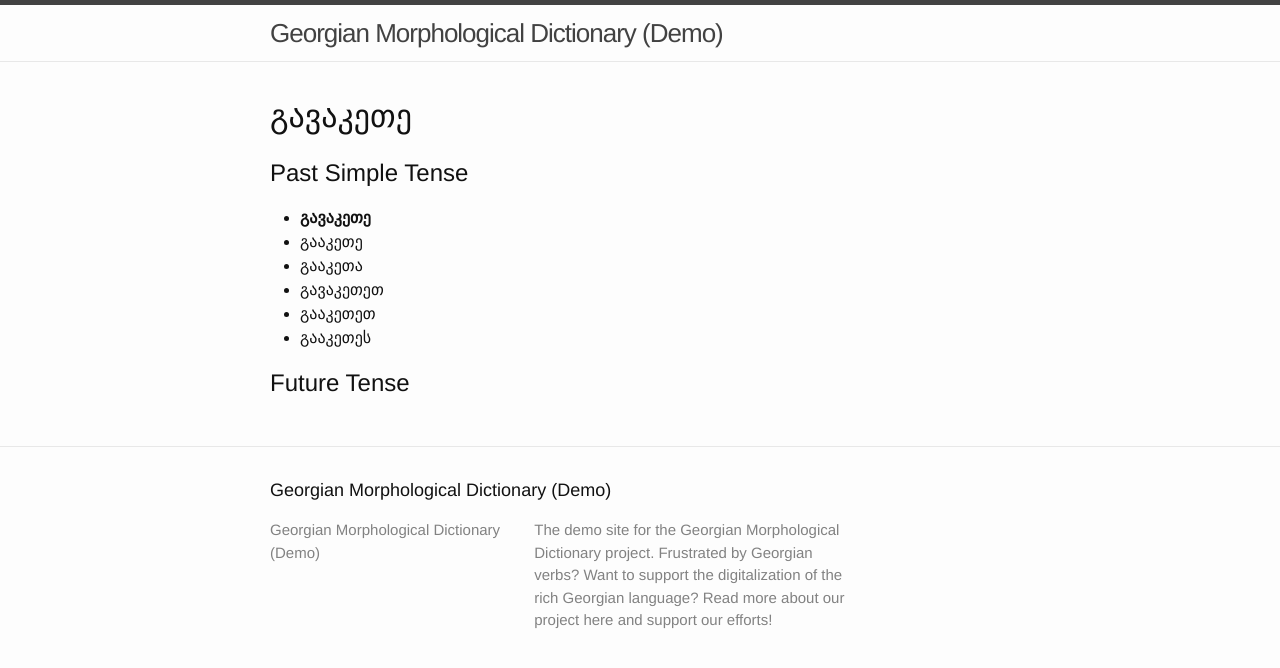
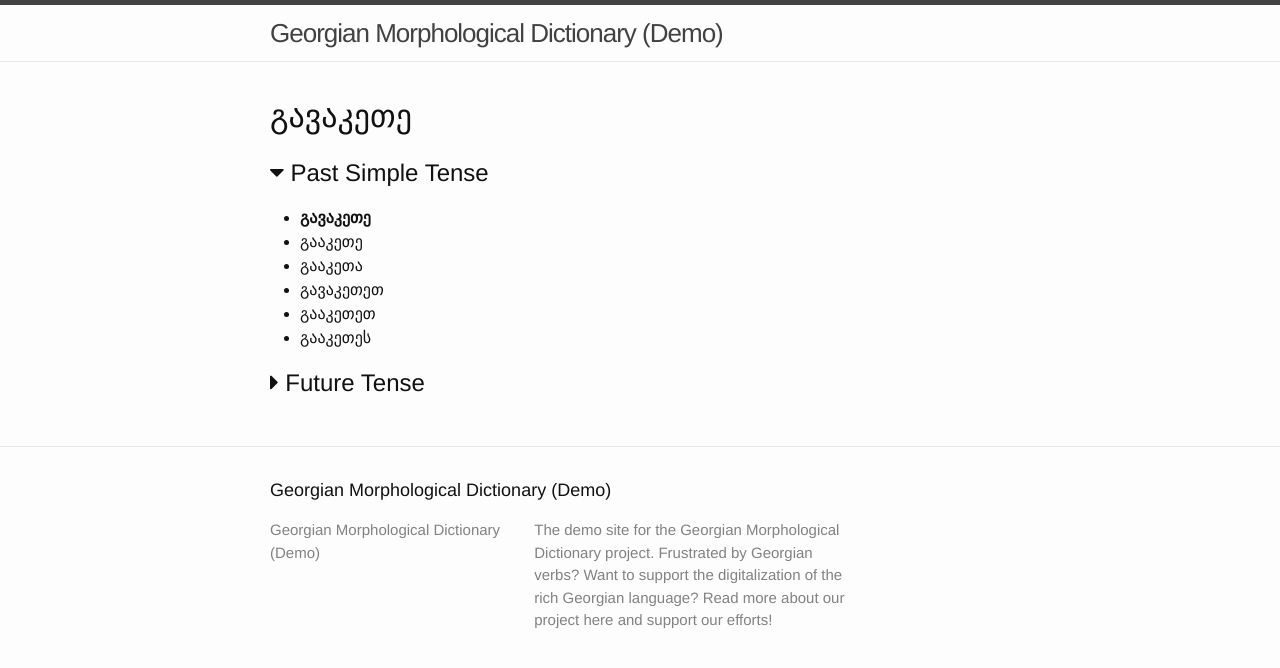
Before and after one commit to nwshane/georgian-morphology-demo, a Jekyll site: the page built from _posts/words/2016-03-02-გავაკეთე.markdown, in a window 1280 px wide. Shown: the top 668 px of the page. Built offline with Jekyll 4.4.1, drawn with Linux system fonts in a browser that asks for light colours; nearby versions of some CDN libraries.

Commit message:
Added right and down carets to გავაკეთე page verb blocks to indicate collapsable and expandable.

```diff
--- a/_includes/head.html
+++ b/_includes/head.html
@@ -7,6 +7,7 @@
   <meta name="description" content="{% if page.excerpt %}{{ page.excerpt | strip_html | strip_newlines | truncate: 160 }}{% else %}{{ site.description }}{% endif %}">
 
 
+  <link rel="stylesheet" href="https://maxcdn.bootstrapcdn.com/font-awesome/4.5.0/css/font-awesome.min.css">
   <link rel="stylesheet" href="{{ "/css/main.css" | prepend: site.baseurl }}">
 
 
--- a/_posts/words/2016-03-02-გავაკეთე.markdown
+++ b/_posts/words/2016-03-02-გავაკეთე.markdown
@@ -8,21 +8,34 @@ categories: words
 {::options parse_block_html="true" /}
 
 <section class='verb-block'>
-## Past Simple Tense
-* __გავაკეთე__
-* გააკეთე
-* გააკეთა
-* გავაკეთეთ
-* გააკეთეთ
-* გააკეთეს
+  <h2 class='js-expand-collapse-siblings'>
+    <i class="fa fa-caret-down"></i>
+    Past Simple Tense
+  </h2>
+
+  * __გავაკეთე__
+  * გააკეთე
+  * გააკეთა
+  * გავაკეთეთ
+  * გააკეთეთ
+  * გააკეთეს
+  {: .js-collapsable }
+
 </section>
 
-<section class='verb-block js-expand-collapse is-collapsed'>
-## Future Tense
-* გავაკეთებ
-* გააკეთებ
-* გააკეთებს
-* გავაკებთ
-* გააკეთებთ
-* გააკეთებენ
+<section class='verb-block'>
+
+  <h2 class='js-expand-collapse-siblings'>
+    <i class="fa fa-caret-right"></i>
+    Future Tense
+  </h2>
+
+  * გავაკეთებ
+  * გააკეთებ
+  * გააკეთებს
+  * გავაკებთ
+  * გააკეთებთ
+  * გააკეთებენ
+  {: .is-collapsed }
+
 </section>
--- a/_sass/_verb-block.scss
+++ b/_sass/_verb-block.scss
@@ -1,5 +1,5 @@
-.verb-block.is-collapsed {
-  ul {
+.verb-block {
+  .is-collapsed {
     display: none;
   }
 }
--- a/javascript/main.js
+++ b/javascript/main.js
@@ -1,3 +1,10 @@
-$('.js-expand-collapse').click(function() {
-  $(this).toggleClass('is-collapsed');
+$('.js-expand-collapse-siblings').click(function() {
+  $(this)
+    .find('i')
+    .toggleClass('fa-caret-right')
+    .toggleClass('fa-caret-down');
+
+  $(this).siblings('.is-collapsed,.js-collapsable').each(function() {
+    $(this).toggleClass('is-collapsed').toggleClass('js-collapsable');
+  });
 });
```
